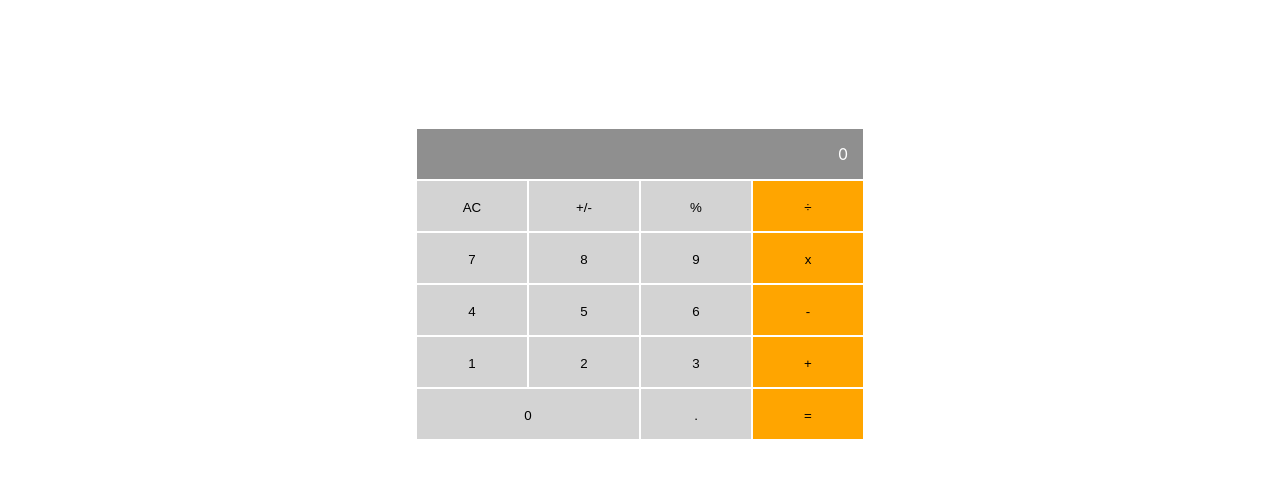
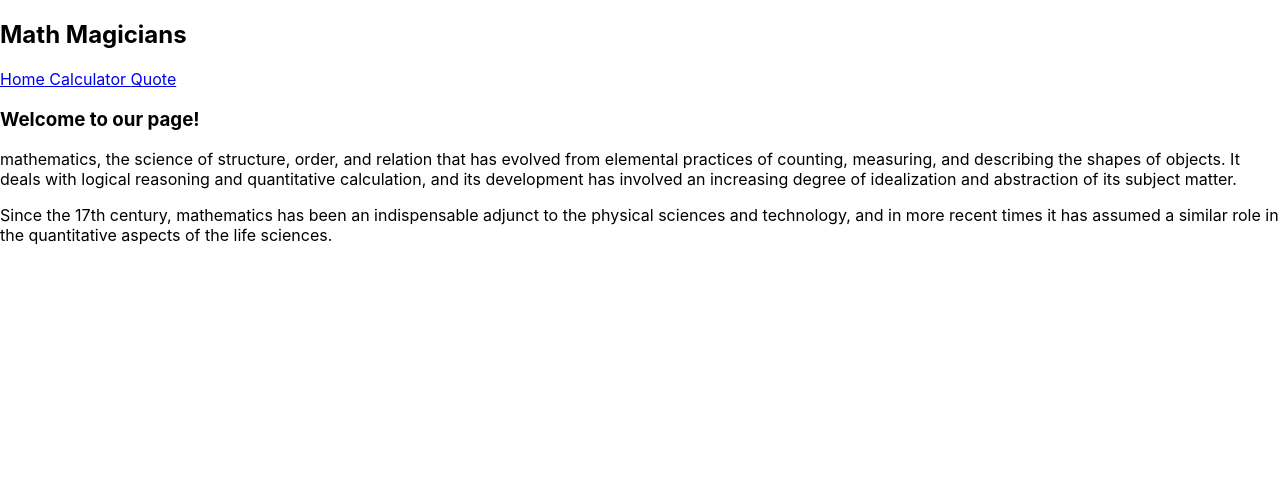
Before and after one commit to yetemegn-telaye/Math-Magicians, a React (Create React App) app: page / in a window 1280 px wide. Shown: the top 478 px of the page. Built offline with nearby package versions, Linux system fonts and the light colour scheme.

Commit message:
Build hompage layout with links

```diff
--- a/src/App.js
+++ b/src/App.js
@@ -1,9 +1,12 @@
 import React from 'react';
 import './App.css';
+import {
+  BrowserRouter as Router,
+  Routes, Route,
+} from 'react-router-dom';
 import Calculator from './components/Calculator';
-import {BrowserRouter as Router,
-  Routes, Route, Link
-} from 'react-router-dom';
+import Quote from './components/Quote';
+import Home from './components/Home';
 
 class App extends React.Component {
   constructor(props) {
@@ -13,9 +16,13 @@ class App extends React.Component {
 
   render() {
     return (
-      <div className="App">
-        <Calculator />
-      </div>
+      <Router>
+        <Routes>
+          <Route path="/" element={<Home />} />
+          <Route path="/calculator" element={<Calculator />} />
+          <Route path="/quote" element={<Quote />} />
+        </Routes>
+      </Router>
     );
   }
 }
--- a/src/components/Home.js
+++ b/src/components/Home.js
@@ -1,11 +1,35 @@
-import React from "react";
+import React from 'react';
+import { Link } from 'react-router-dom';
 
-const Home = ()=>{
-    return(
-        <div>
-            Home
-        </div>
-    )
-}
+const Home = () => (
+  <>
+    <nav>
+      <h1>Math Magicians</h1>
+      <div className="nav-links">
+        <Link to="/">Home</Link>
+        <Link to="/calculator"> Calculator </Link>
+        <Link to="/quote">Quote</Link>
+      </div>
+    </nav>
+    <main>
+      <h3>Welcome to our page!</h3>
+      <p>
+        mathematics, the science of structure,
+        order, and relation that has evolved from
+        elemental practices of counting, measuring,
+        and describing the shapes of objects. It deals
+        with logical reasoning and quantitative calculation,
+        and its development has involved an increasing degree
+        of idealization and abstraction of its subject matter.
+      </p>
+      <p>
+        Since the 17th century, mathematics has been an indispensable
+        adjunct to the physical sciences and technology, and in more
+        recent times it has assumed a similar role in the quantitative
+        aspects of the life sciences.
+      </p>
+    </main>
+  </>
+);
 
 export default Home;
--- a/src/components/Quote.js
+++ b/src/components/Quote.js
@@ -1,11 +1,9 @@
-import React from "react";
+import React from 'react';
 
-const Quote = ()=>{
-    return(
-        <div>
-            Quote
-        </div>
-    )
-}
+const Quote = () => (
+  <div>
+    Quote
+  </div>
+);
 
 export default Quote;
```
